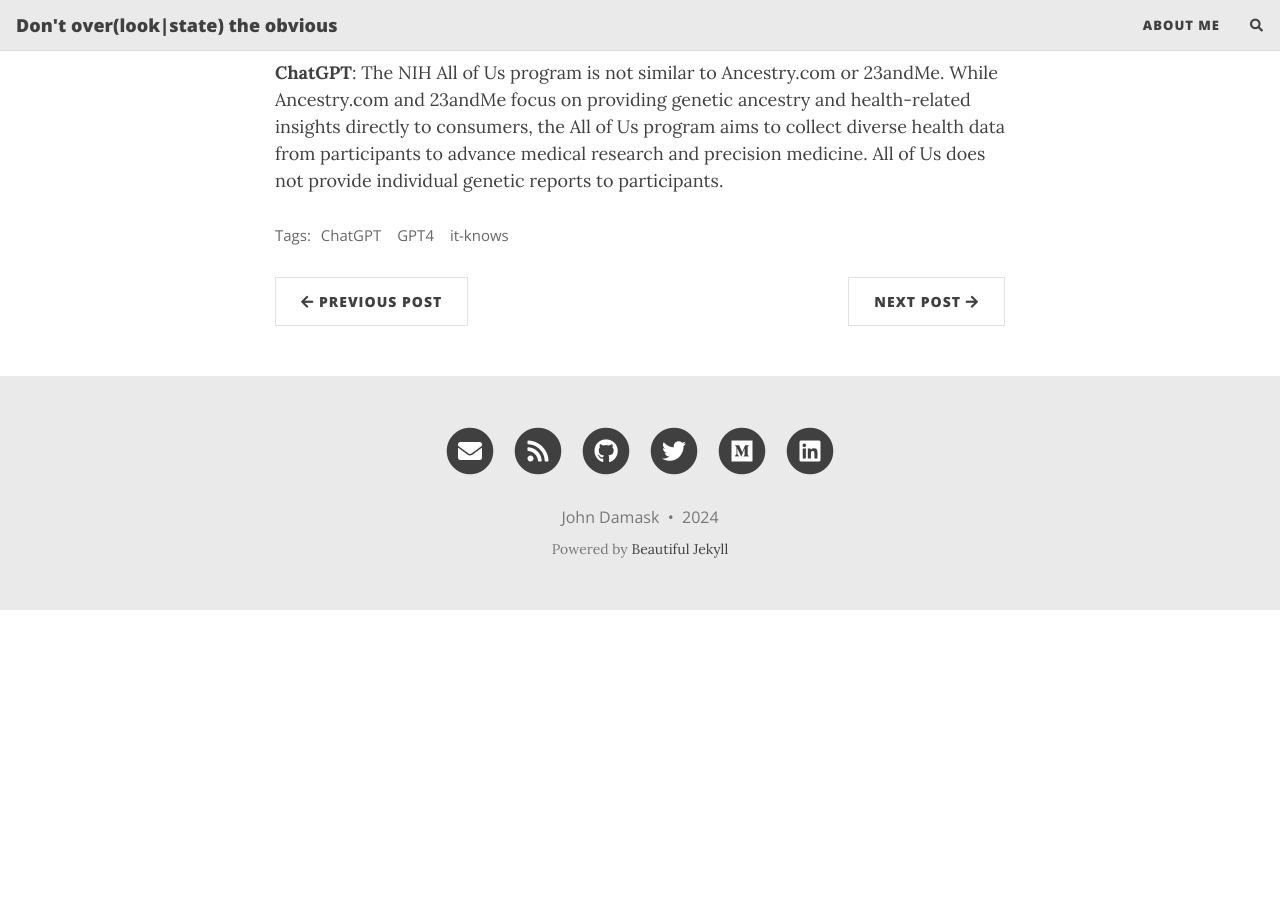
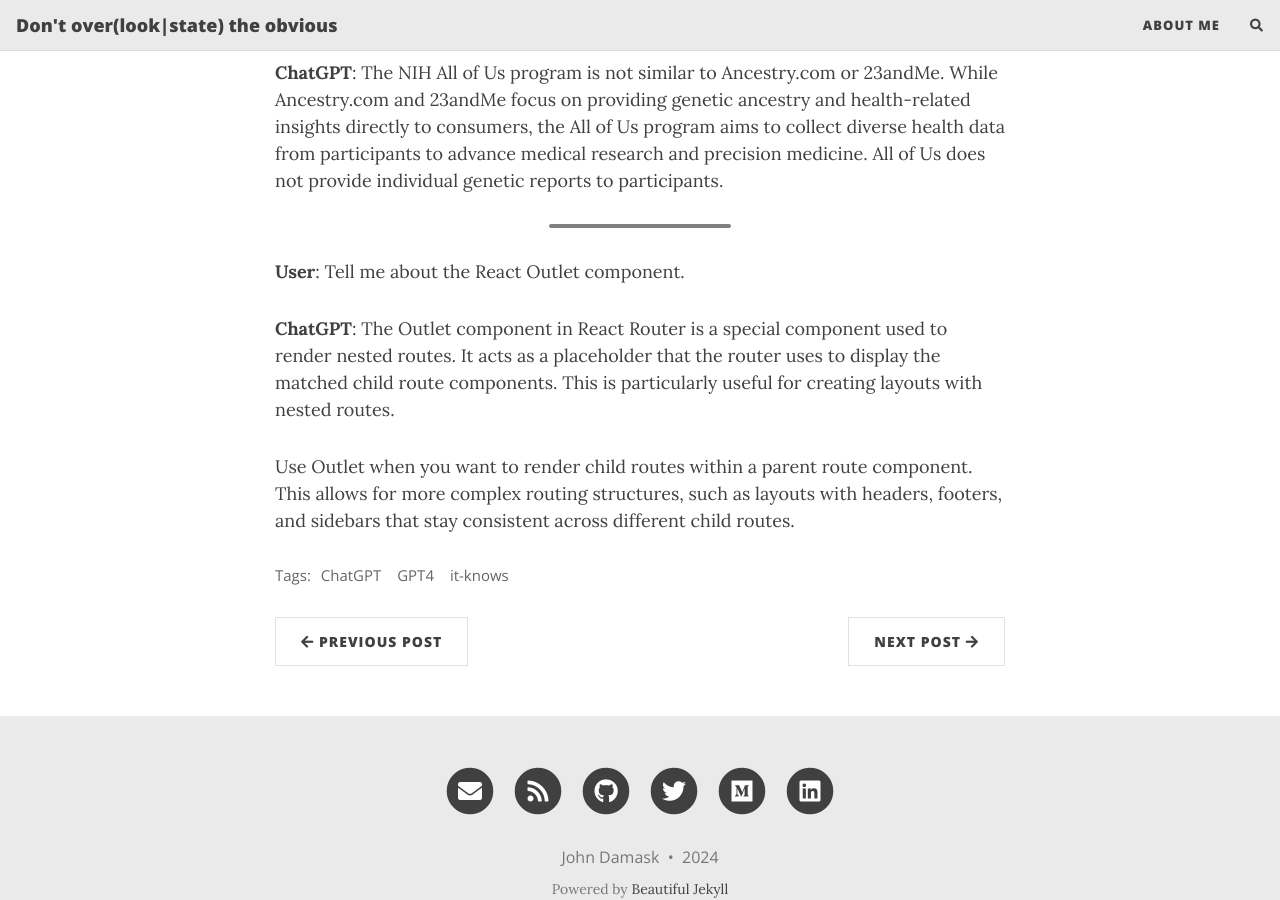
Before and after one commit to jbdamask/jbdamask.github.io, a Jekyll site: the page built from _posts/2024-05-04-stuff-gpt-knows.md, in a window 1280 px wide and 900 px high, scrolled down 2107 px. Built offline with Jekyll 4.4.1, drawn with Linux system fonts in a browser that asks for light colours; nearby versions of some CDN libraries; comment, search, counter and statistics services are not loaded; before the commit the page ends 2717 px from its top, so only the background shows below that.

Commit message:
new item

```diff
--- a/_posts/2024-05-04-stuff-gpt-knows.md
+++ b/_posts/2024-05-04-stuff-gpt-knows.md
@@ -61,3 +61,12 @@
 
 __ChatGPT__:
 The NIH All of Us program is not similar to Ancestry.com or 23andMe. While Ancestry.com and 23andMe focus on providing genetic ancestry and health-related insights directly to consumers, the All of Us program aims to collect diverse health data from participants to advance medical research and precision medicine. All of Us does not provide individual genetic reports to participants.
+
+---
+
+__User__: Tell me about the React Outlet component.
+
+__ChatGPT__:
+The Outlet component in React Router is a special component used to render nested routes. It acts as a placeholder that the router uses to display the matched child route components. This is particularly useful for creating layouts with nested routes.
+
+Use Outlet when you want to render child routes within a parent route component. This allows for more complex routing structures, such as layouts with headers, footers, and sidebars that stay consistent across different child routes.
```
